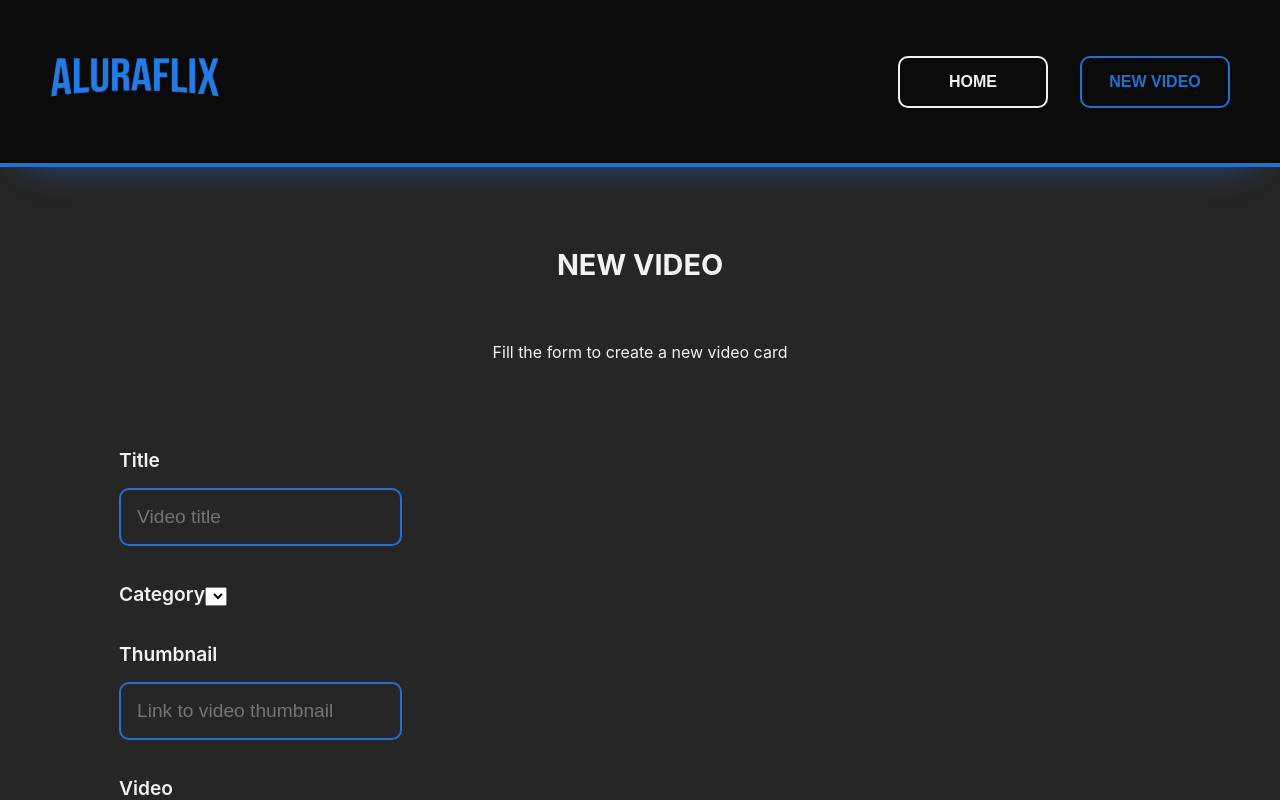
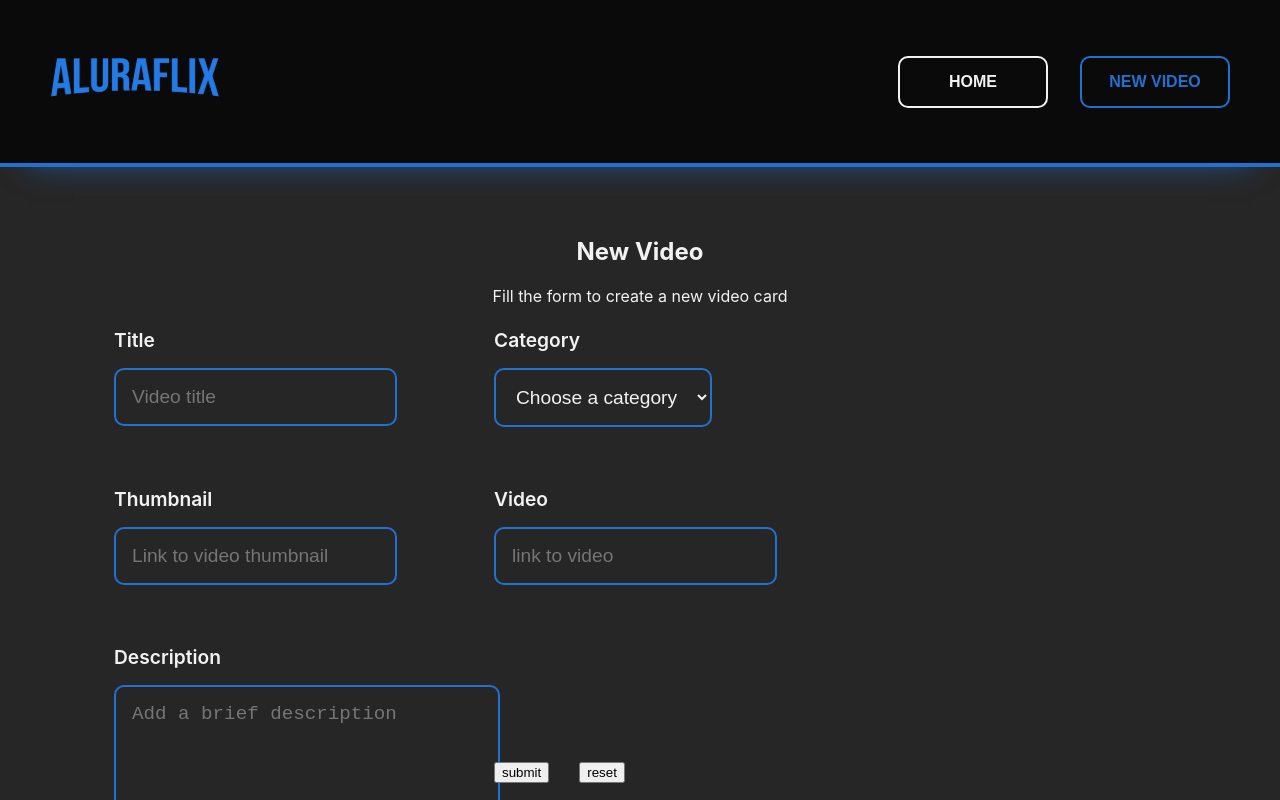
Before and after one commit to AbrahamOliden/aluraflix, a React (Vite) app: page /new-video in a window 1280 px wide. Shown: the top 800 px of the page. Built offline with nearby package versions, Linux system fonts and the light colour scheme; no server answers.

Commit message:
feat(VideoForm): Add actually reasonable input fields to new video form component

```diff
--- a/src/components/Form/VideoForm/index.jsx
+++ b/src/components/Form/VideoForm/index.jsx
@@ -1,43 +1,83 @@
 import { useContext } from "react";
-//import { useLocation, Link } from "react-router-dom";
 import { v4 as uuidv4 } from "uuid";
 import { GlobalContext } from "../../../context/GlobalContext";
 import styled from "styled-components";
 //import { ButtonContainer, StyledButton } from "../Button";
-//import Input from "../InputField";
-//import Table from "../Table";
-//import EditForm from "./EditForm";
+
+/**
+ *
+const StyledDropdown = styled.select` //? and then extend in styled components
+    background-color: var(--dark-gray);
+    color: var(--white);
+    font-size: 1.2rem;
+    font-weight: 400;
+    padding: 16px;
+    border: 2px solid var(--blue);
+    border-radius: 10px;
+`;
+
+const StyledTextArea = styled.textarea` //? this 1 2
+    width: 50%;
+    min-width: 350px;
+    height: 180px;
+    background-color: var(--dark-gray);
+    color: var(--white);
+    font-size: 1.2rem;
+    font-weight: 400;
+    padding: 16px;
+    border: 2px solid var(--blue);
+    border-radius: 10px;
+`;
+
+const StyledColor = styled.input`
+    width: calc( 100% - 36px ); //36 px is for padding and border size
+    padding: 16px;
+    background-color: var(--dark-gray);
+    border: 2px solid var(--blue);
+    border-radius: 10px;
+    box-sizing: content-box;
+`;
+ */
 
 const StyledField = styled.fieldset`
     display: flex;
-    flex-flow: column nowrap;
+    flex-flow: row wrap;
     justify-content: flex-start;
     align-items: center;
-    gap: 20px 0;
+    gap: 60px 30px;
     border: none;
 
-    &>h2  {
-        font-size: 1.8em;
-        text-transform: uppercase;
-    };
+    &>div {
+        width: 350px;
+        display: flex;
+        flex-flow: column nowrap;
+        text-align: left;
+    }
 `;
 
 const StyledLabel = styled.label`
-    margin: 0 0 16px 5px;
+    margin: 0 ;
     color: var(--white);
     font-size: 1.2rem;
     font-weight: 600;
     line-height: 24px;
     text-transform: capitalize;
-    text-align: start;
-    align-self: start;
-
-    &:first-of-type  {
-       margin-top: 50px;
-    };
+    text-align: left;
 `;
 
 const StyledInput = styled.input` //? All these styles might be combined
+    display: block;
+    background-color: var(--dark-gray);
+    color: var(--white);
+    font-size: 1.2rem;
+    font-weight: 400;
+    margin-top: 16px;
+    padding: 16px;
+    border: 2px solid var(--blue);
+    border-radius: 10px;
+`;
+
+const StyledDropdown = styled.select` //? and then extend in styled components
     display: block;
     background-color: var(--dark-gray);
     color: var(--white);
@@ -66,7 +106,7 @@ const StyledTextArea = styled.textarea` //? this 1 2
 
 function VideoForm() {
 
-    const {newVideo, addVideo } = useContext(GlobalContext);
+    const { newVideo, addVideo, state } = useContext(GlobalContext);
 
     /*const handleSubmit = e => {
         e.preventDefault();
@@ -76,36 +116,52 @@ function VideoForm() {
 
     return (
         <form>
-            <StyledField>
             <h2>New Video</h2>
             <p>Fill the form to create a new video card</p>
 
+            <StyledField>
+                <div role="none">
                     <StyledLabel htmlFor="title">Title
-                    <StyledInput type="text" name="title"  id="title" placeholder="Video title"/>
+                        <StyledInput type="text" name="title" id="title" placeholder="Video title" />
                     </StyledLabel>
+                </div>
 
+                <div role="none">
                     <StyledLabel htmlFor="category">Category
-                    {/*<StyledInput type="select" name="category" id="category" placeholder="Video category"/>
-                    */}
-                    <select />
+                        <StyledDropdown >
+                            <option value="">Choose a category</option>
+                        {
+                        /*<StyledInput type="select" name="category" id="category" placeholder="Video category"/>*/
+                        state.map (category => (
+                            <option key={category.id} value={category.title}> {category.title} </option>
+                        ))
+                        }
+                        </StyledDropdown>
                     </StyledLabel>
+                </div>
 
+                <div role="none">
                     <StyledLabel htmlFor="thumbnail">thumbnail
-                    <StyledInput type="url" name="thumbnail" id="thumbnail" placeholder="Link to video thumbnail"/>
+                        <StyledInput type="url" name="thumbnail" id="thumbnail" placeholder="Link to video thumbnail" />
                     </StyledLabel>
+                </div>
 
+                <div role="none">
                     <StyledLabel htmlFor="video-source">Video
-                    <StyledInput type="url" name="video-source" id="video-source" placeholder="link to video"/>
+                        <StyledInput type="url" name="video-source" id="video-source" placeholder="link to video" />
                     </StyledLabel>
+                </div>
 
+                <div role="none">
                     <StyledLabel htmlFor="description">Description
                         <StyledTextArea name="description" id="video-source" cols="30" rows="10" placeholder="Add a brief description"></StyledTextArea>
                     </StyledLabel>
+                </div>
 
                 <button type="submit">submit</button>
                 <button type="reset">reset</button>
             </StyledField>
-        </form>
+        </form >
     )
 };
 
```
Lines whose indentation alone changed are shown as unchanged.
